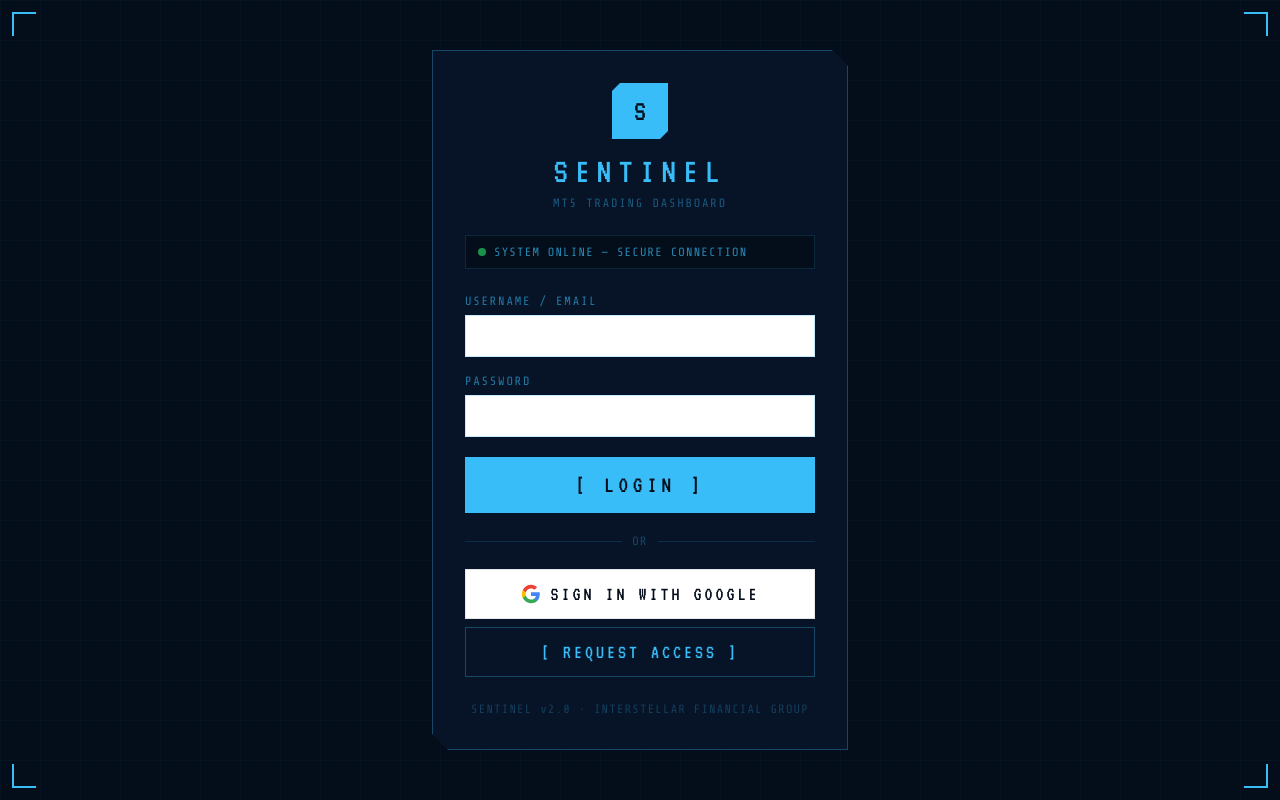
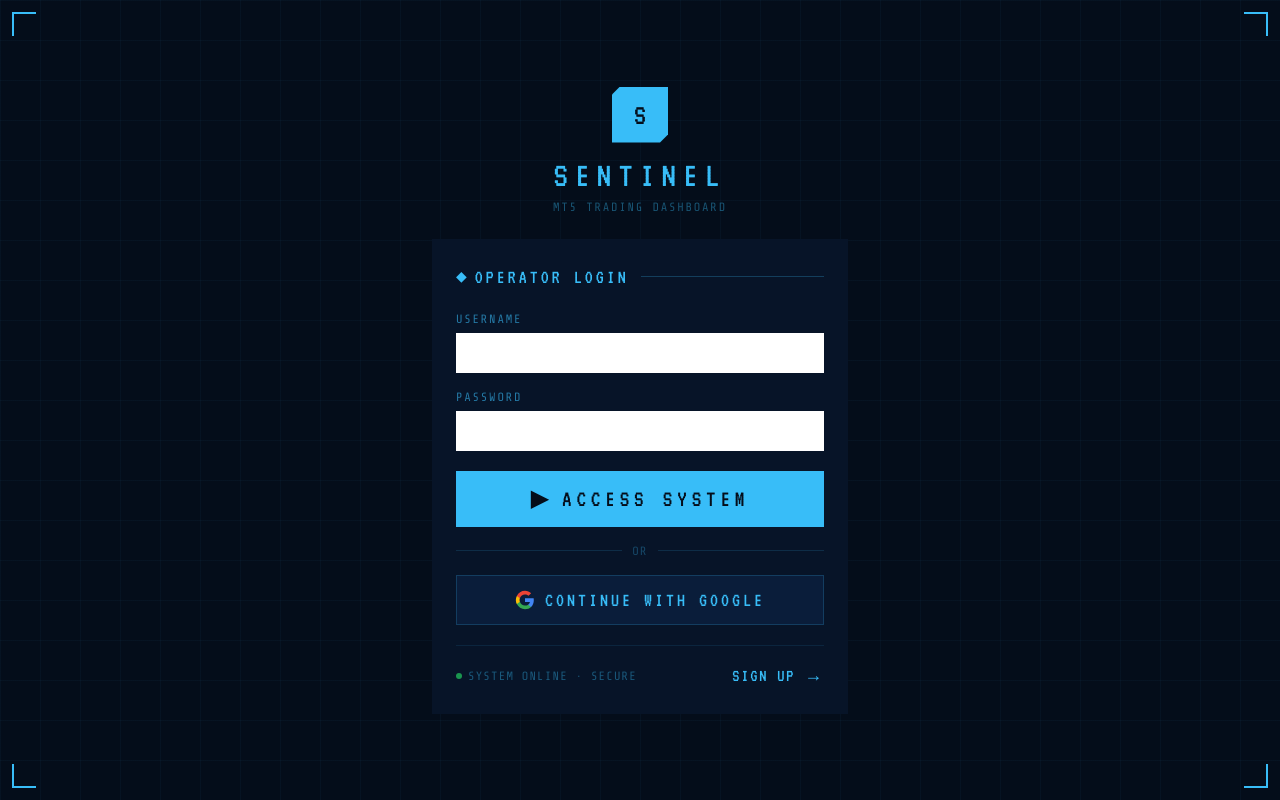
Before and after one commit to mikestw43/sentinel-web, a Next.js app: page / in a window 1280 px wide. Built offline with nearby package versions, Linux system fonts and the light colour scheme; no server answers.

Commit message:
Update page.tsx

```diff
--- a/app/page.tsx
+++ b/app/page.tsx
@@ -40,10 +40,8 @@ export default function LoginPage() {
       <div className="fixed bottom-3 right-3 w-6 h-6 border-b-2 border-r-2 border-sky-400"/>
 
       <div className="w-full max-w-md px-4 z-10">
-        <div className="bg-[#071428] border border-sky-400/30 p-8"
-          style={{clipPath:'polygon(0 0,calc(100% - 16px) 0,100% 16px,100% 100%,16px 100%,0 calc(100% - 16px))'}}>
 
-          {/* logo */}
+        {/* logo outside box */}
         <div className="text-center mb-6">
           <div className="inline-flex items-center justify-center w-14 h-14 bg-sky-400 mb-3"
             style={{clipPath:'polygon(8px 0,100% 0,100% calc(100% - 8px),calc(100% - 8px) 100%,0 100%,0 8px)'}}>
@@ -53,10 +51,14 @@ export default function LoginPage() {
           <div className="text-xs text-sky-400/40 tracking-[0.15em] mt-1">MT5 TRADING DASHBOARD</div>
         </div>
 
-          {/* status bar */}
-          <div className="flex items-center gap-2 bg-[#040d1a] border border-sky-400/15 px-3 py-2 mb-6 text-xs text-sky-400/70 tracking-widest">
-            <span className="w-2 h-2 bg-green-500 rounded-full animate-pulse flex-shrink-0"/>
-            SYSTEM ONLINE — SECURE CONNECTION
+        {/* box — no border */}
+        <div className="bg-[#071428] px-6 py-6">
+
+          {/* operator login header */}
+          <div className="flex items-center gap-2 mb-5">
+            <span className="text-sky-400 text-sm">◆</span>
+            <span className="font-['VT323'] text-xl text-sky-400 tracking-[0.15em]">OPERATOR LOGIN</span>
+            <div className="flex-1 h-px bg-sky-400/25 ml-1"/>
           </div>
 
           {error && (
@@ -67,12 +69,12 @@ export default function LoginPage() {
 
           {/* username */}
           <div className="mb-4">
-            <label className="block text-xs text-sky-400/60 tracking-[0.15em] mb-1.5">USERNAME / EMAIL</label>
+            <label className="block text-xs text-sky-400/60 tracking-[0.15em] mb-1.5">USERNAME</label>
             <input
-              type="text" value={username} placeholder=""
+              type="text" value={username}
               onChange={e=>setUsername(e.target.value)}
               onKeyDown={e=>e.key==='Enter'&&handleLogin()}
-              className="w-full bg-white border border-sky-400/30 text-[#040d1a] font-mono text-sm py-2.5 px-3 outline-none focus:border-sky-400 placeholder:text-gray-400 transition-colors"
+              className="w-full bg-white border-0 text-[#040d1a] font-mono text-sm py-2.5 px-3 outline-none placeholder:text-gray-400"
             />
           </div>
 
@@ -80,45 +82,49 @@ export default function LoginPage() {
           <div className="mb-5">
             <label className="block text-xs text-sky-400/60 tracking-[0.15em] mb-1.5">PASSWORD</label>
             <input
-              type="password" value={password} placeholder=""
+              type="password" value={password}
               onChange={e=>setPassword(e.target.value)}
               onKeyDown={e=>e.key==='Enter'&&handleLogin()}
-              className="w-full bg-white border border-sky-400/30 text-[#040d1a] font-mono text-sm py-2.5 px-3 outline-none focus:border-sky-400 placeholder:text-gray-400 transition-colors"
+              className="w-full bg-white border-0 text-[#040d1a] font-mono text-sm py-2.5 px-3 outline-none placeholder:text-gray-400"
             />
           </div>
 
-          {/* login btn */}
+          {/* access system btn */}
           <button onClick={handleLogin} disabled={loading}
-            className="w-full bg-sky-400 text-[#040d1a] font-['VT323'] text-2xl tracking-[0.2em] py-3 cursor-pointer hover:bg-sky-300 active:scale-[0.98] disabled:opacity-50 disabled:cursor-not-allowed transition-all">
-            {loading ? '[ AUTHENTICATING... ]' : '[ LOGIN ]'}
+            className="w-full bg-sky-400 text-[#040d1a] font-['VT323'] text-2xl tracking-[0.2em] py-3 cursor-pointer hover:bg-sky-300 active:scale-[0.98] disabled:opacity-50 disabled:cursor-not-allowed transition-all flex items-center justify-center gap-2">
+            <span>▶</span>
+            <span>{loading ? 'AUTHENTICATING...' : 'ACCESS SYSTEM'}</span>
           </button>
 
           {/* divider */}
-          <div className="flex items-center gap-2.5 my-5 text-sky-400/30 text-xs tracking-widest">
+          <div className="flex items-center gap-2.5 my-4 text-sky-400/30 text-xs tracking-widest">
             <div className="flex-1 h-px bg-sky-400/15"/>OR<div className="flex-1 h-px bg-sky-400/15"/>
           </div>
 
-          {/* google */}
+          {/* google — dark bg */}
           <button onClick={handleGoogleLogin} disabled={googleLoading}
-            className="w-full bg-white text-[#040d1a] font-['VT323'] text-xl tracking-[0.15em] py-2.5 mb-2 cursor-pointer flex items-center justify-center gap-2.5 hover:opacity-90 active:scale-[0.98] disabled:opacity-50 disabled:cursor-not-allowed transition-all border border-gray-200">
+            className="w-full bg-[#0a1d3a] border border-sky-400/20 text-sky-400 font-['VT323'] text-xl tracking-[0.15em] py-2.5 cursor-pointer flex items-center justify-center gap-2.5 hover:bg-sky-400/8 hover:border-sky-400/40 disabled:opacity-50 transition-all">
             <svg className="w-5 h-5 flex-shrink-0" viewBox="0 0 24 24">
               <path fill="#4285F4" d="M22.56 12.25c0-.78-.07-1.53-.2-2.25H12v4.26h5.92c-.26 1.37-1.04 2.53-2.21 3.31v2.77h3.57c2.08-1.92 3.28-4.74 3.28-8.09z"/>
               <path fill="#34A853" d="M12 23c2.97 0 5.46-.98 7.28-2.66l-3.57-2.77c-.98.66-2.23 1.06-3.71 1.06-2.86 0-5.29-1.93-6.16-4.53H2.18v2.84C3.99 20.53 7.7 23 12 23z"/>
               <path fill="#FBBC05" d="M5.84 14.09c-.22-.66-.35-1.36-.35-2.09s.13-1.43.35-2.09V7.07H2.18C1.43 8.55 1 10.22 1 12s.43 3.45 1.18 4.93l2.85-2.22.81-.62z"/>
               <path fill="#EA4335" d="M12 5.38c1.62 0 3.06.56 4.21 1.64l3.15-3.15C17.45 2.09 14.97 1 12 1 7.7 1 3.99 3.47 2.18 7.07l3.66 2.84c.87-2.6 3.3-4.53 6.16-4.53z"/>
             </svg>
-            {googleLoading ? 'CONNECTING...' : 'SIGN IN WITH GOOGLE'}
+            {googleLoading ? 'CONNECTING...' : 'CONTINUE WITH GOOGLE'}
           </button>
 
-          {/* register */}
+          {/* footer inside box */}
+          <div className="flex items-center justify-between mt-5 pt-4 border-t border-sky-400/10">
+            <div className="flex items-center gap-1.5 text-xs text-sky-400/40 tracking-widest">
+              <span className="w-1.5 h-1.5 bg-green-500 rounded-full animate-pulse"/>
+              SYSTEM ONLINE · SECURE
+            </div>
             <button onClick={()=>router.push('/register')}
-            className="w-full bg-transparent border border-sky-400/30 text-sky-400 font-['VT323'] text-xl tracking-[0.15em] py-2.5 cursor-pointer hover:bg-sky-400/8 hover:border-sky-400 transition-all">
-            [ REQUEST ACCESS ]
+              className="font-['VT323'] text-lg text-sky-400 tracking-widest hover:text-sky-300 transition-colors cursor-pointer bg-transparent border-0">
+              SIGN UP →
             </button>
+          </div>
 
-          <div className="text-center mt-6 text-xs text-sky-400/25 tracking-widest">
-            SENTINEL v2.0 · INTERSTELLAR FINANCIAL GROUP
-          </div>
         </div>
       </div>
     </div>
```
Lines whose indentation alone changed are shown as unchanged.
